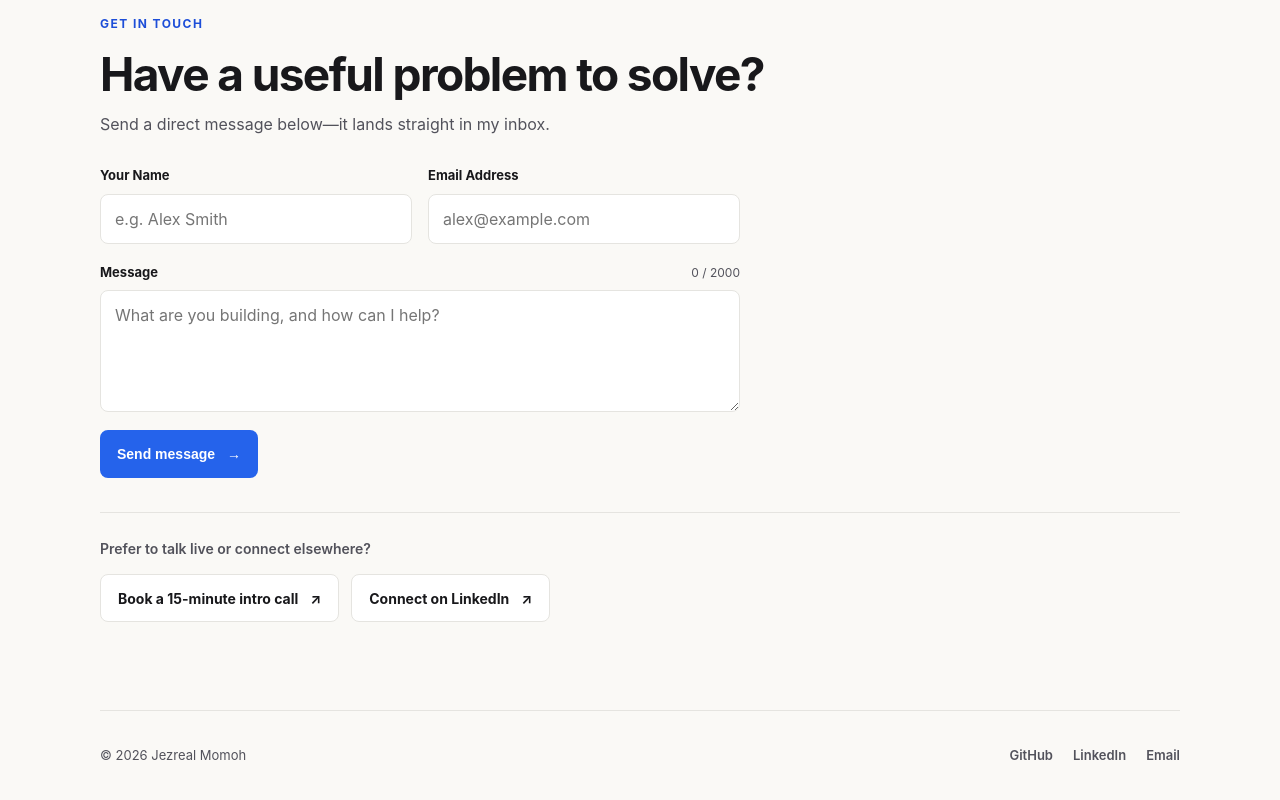
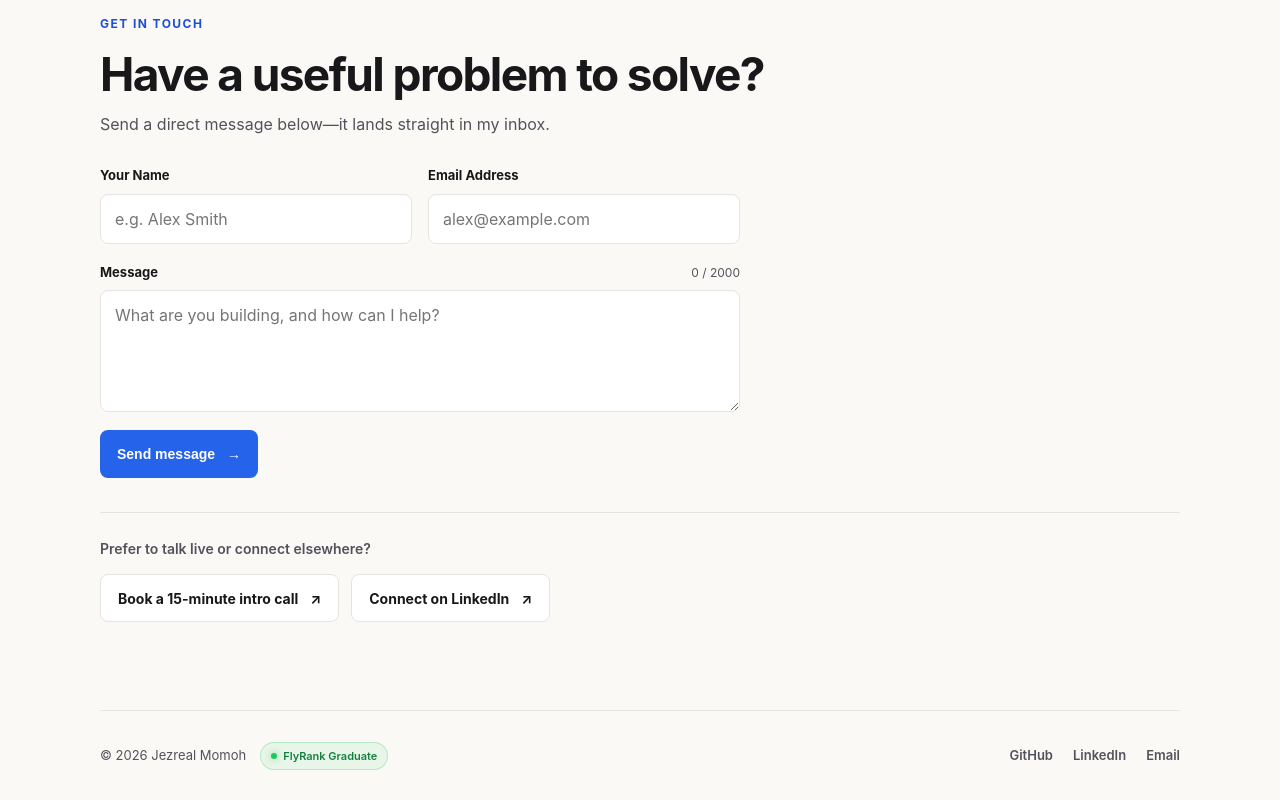
Before and after one commit to jezreal-dev/portfolio, a plain HTML site: page site/index.html in a window 1280 px wide. Shown: the part 2840-3640 px from the top of the page. Drawn offline with Linux system fonts and the light colour scheme.

Commit message:
feat(footer): add verified FlyRank graduate badge in footer for Checkpoint 2

```diff
--- a/site/index.html
+++ b/site/index.html
@@ -205,7 +205,13 @@
     </main>
 
     <footer class="site-footer">
-      <p>© 2026 Jezreal Momoh</p>
+      <div class="footer-left">
+        <p>© 2026 Jezreal Momoh</p>
+        <a href="https://internship.flyrank.ai" class="graduate-badge" target="_blank" rel="noopener noreferrer" title="Verified FlyRank AI Graduate">
+          <span class="badge-dot" aria-hidden="true"></span>
+          <span>FlyRank Graduate</span>
+        </a>
+      </div>
       <div class="footer-links">
         <a href="https://github.com/jezreal-dev" target="_blank" rel="noopener noreferrer">GitHub</a>
         <a href="https://linkedin.com/in/jezreal-momoh" target="_blank" rel="noopener noreferrer">LinkedIn</a>
--- a/site/styles.css
+++ b/site/styles.css
@@ -314,6 +314,32 @@ h1 { max-width: 790px; margin-bottom: 22px; font-size: clamp(42px, 7vw, 76px); l
 
 .site-footer { min-height: 90px; border-top: 1px solid var(--line); color: var(--muted); font-size: 13px; }
 .site-footer p { margin: 0; }
+.footer-left { display: flex; align-items: center; gap: 14px; }
+.graduate-badge {
+  display: inline-flex;
+  align-items: center;
+  gap: 6px;
+  padding: 4px 10px;
+  background: rgba(34, 197, 94, 0.08);
+  border: 1px solid rgba(34, 197, 94, 0.25);
+  border-radius: 9999px;
+  color: #15803d;
+  font-size: 11px;
+  font-weight: 600;
+  text-decoration: none;
+  transition: all 0.2s ease;
+}
+.graduate-badge:hover {
+  background: rgba(34, 197, 94, 0.15);
+  border-color: rgba(34, 197, 94, 0.4);
+}
+.badge-dot {
+  width: 6px;
+  height: 6px;
+  border-radius: 50%;
+  background-color: #22c55e;
+  box-shadow: 0 0 6px rgba(34, 197, 94, 0.6);
+}
 .footer-links { display: flex; gap: 20px; }
 .footer-links a { font-size: 13px; }
 @media (max-width: 760px) {
```
Also changed, not shown: 1 other file.
